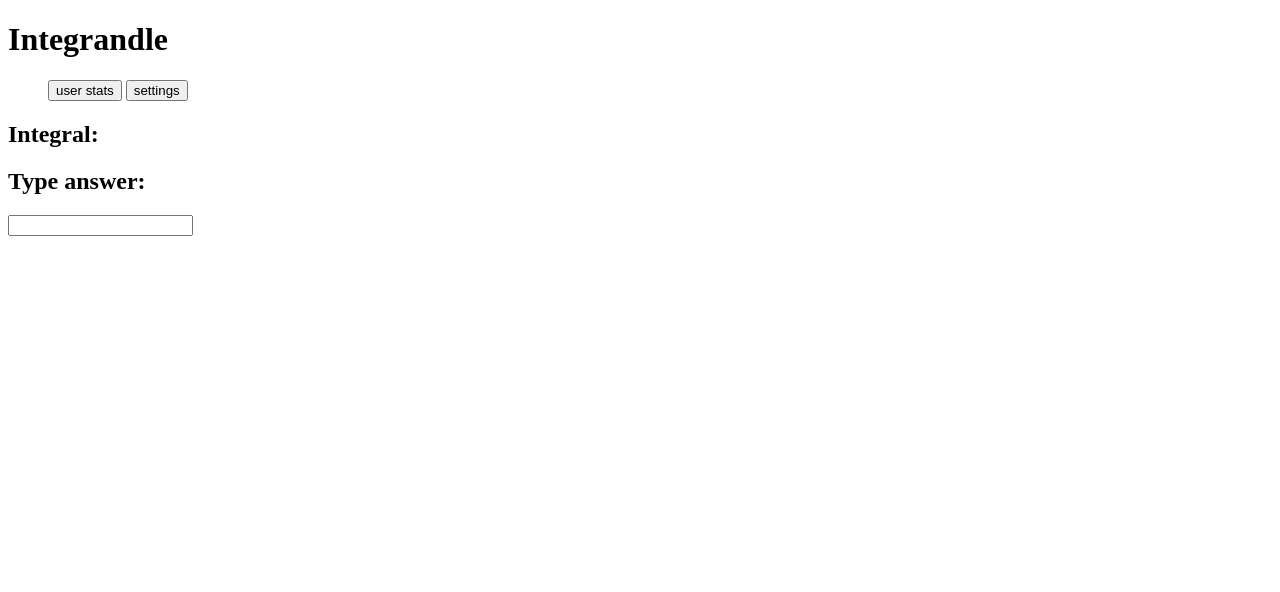
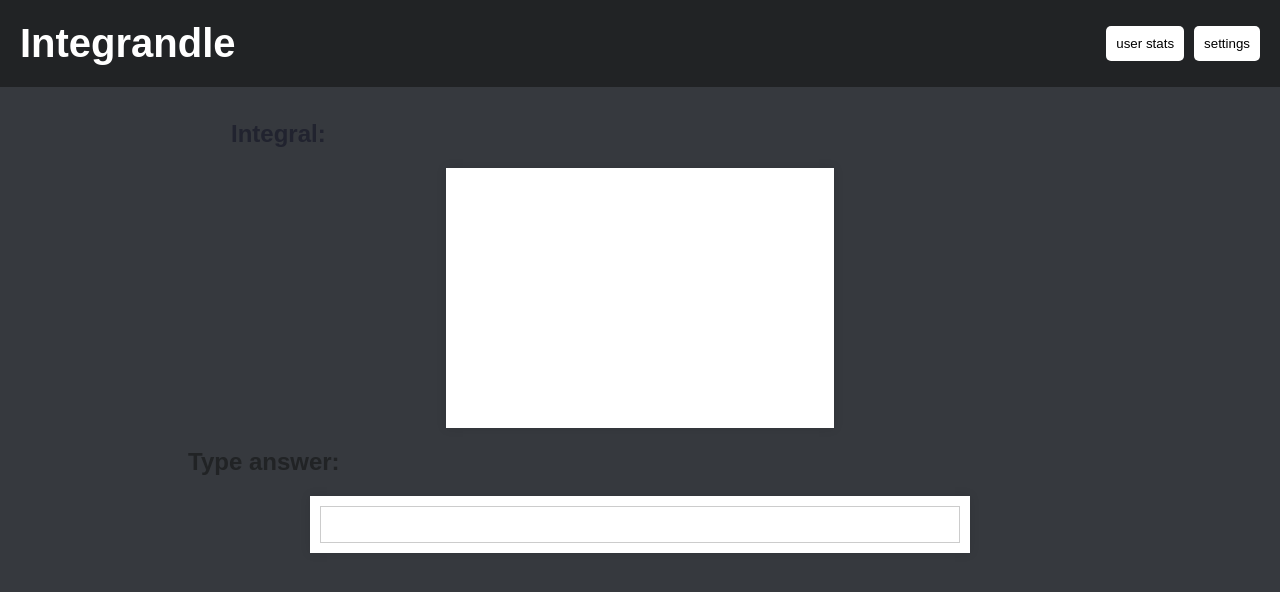
Before and after one commit to ross-ap/integrandle, a plain HTML site: page index.html in a window 1280 px wide. Drawn offline with Linux system fonts and the light colour scheme; files that its build step writes are made by us from their sources; the site is published under a folder, as on GitHub Pages, so addresses that start at the root find nothing.

Commit message:
Test for github pages

```diff
--- a/index.html
+++ b/index.html
@@ -4,7 +4,7 @@
     <meta charset="UTF-8">
     <meta name="viewport" content="width=device-width, initial-scale=1.0">
     <title>Integrandle</title>
-    <link rel = "stylesheet" href = "/css/integrandle_style.css">
+    <link rel = "stylesheet" href = "integrandle_style.css">
 </head>
 <body>
     <div class = "header">
```
